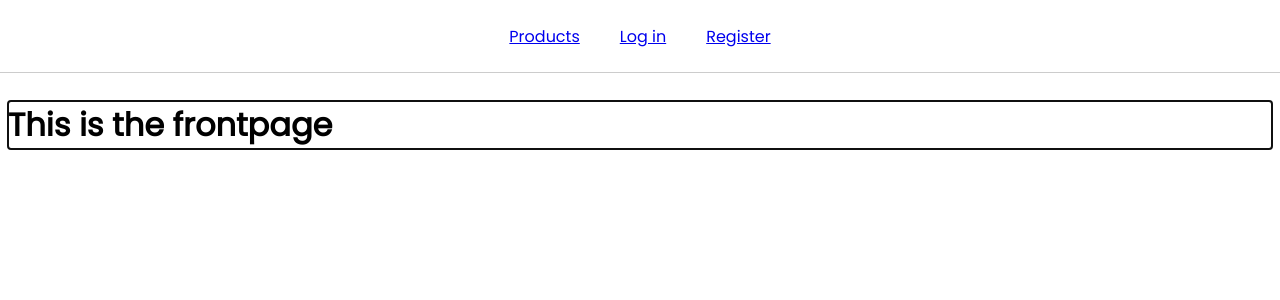
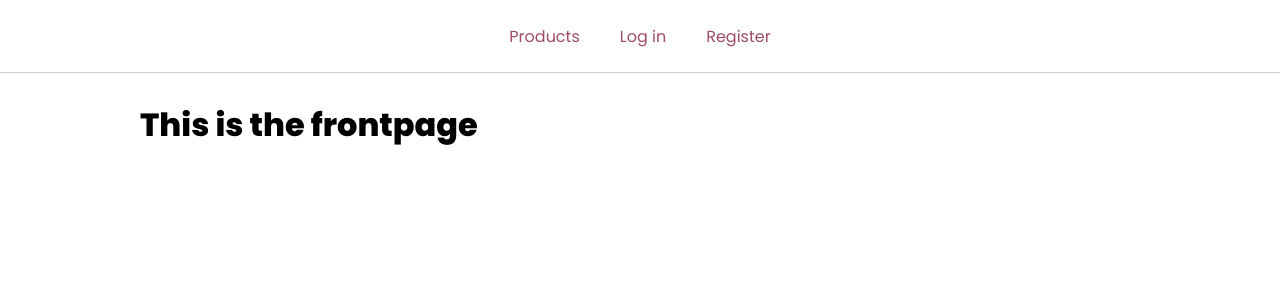
Before and after one commit to davidfrp/svelte-shop, a Svelte app: page / in a window 1280 px wide. Shown: the top 300 px of the page. Built offline with nearby package versions, Linux system fonts and the light colour scheme.

Commit message:
Updated global styles

```diff
--- a/public/global.css
+++ b/public/global.css
@@ -1,7 +1,21 @@
-@import url('https://fonts.googleapis.com/css2?family=Poppins&display=swap');
+@import url('https://fonts.googleapis.com/css2?family=Poppins:wght@400;500;600;800&display=swap');
 
 body {
 	font-family: 'Poppins', -apple-system, BlinkMacSystemFont, 'Segoe UI', Roboto, Oxygen-Sans, Ubuntu, Cantarell, 'Helvetica Neue', sans-serif;
+}
+
+:disabled, [disabled] {
+	pointer-events: none;
+	opacity: 0.62;
+}
+
+main {
+	margin: auto;
+	max-width: 1000px;
+}
+
+h1:focus, h2:focus, h3:focus, h4:focus, h5:focus, h6:focus {
+    outline: none;
 }
 
 input, button, select, textarea {
@@ -9,10 +23,51 @@ input, button, select, textarea {
 	font-size: inherit;
 	-webkit-padding: 0.4em 0;
 	padding: 0.4em;
-	margin: 0 0 0.5em 0;
+	margin: 1em 0;
 	box-sizing: border-box;
-	border: 1px solid #ccc;
-	border-radius: 2px;
+	border: none;
+}
+
+form {
+	width: 100%;
+	max-width: 400px;
+	margin: auto;
+}
+
+a, .link-alike {
+	margin: 0;
+	padding: 0;
+	width: auto;
+	background: none;
+	display: inline-block;
+	text-decoration: none;
+	font-weight: inherit;
+	user-select: auto;
+	color: #9f4c69;
+	cursor: pointer;
+}
+
+a:hover, .link-alike:hover {
+	text-decoration: underline;
+	background: none;
+}
+
+button {
+	cursor: pointer;
+	padding: 0.5rem 1rem;
+	font-weight: 500;
+	transition: background-color 0.2s ease-in-out;
+	background: #9f4c69;
+	color: #fff;
+}
+
+button:hover {
+	background: #6c3347;
+}
+
+form button {
+	padding: 1.2em;
+	width: 100%;
 }
 
 /* html, body {
```
